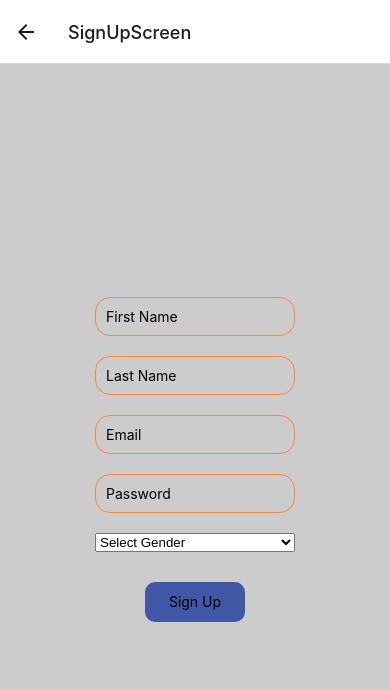
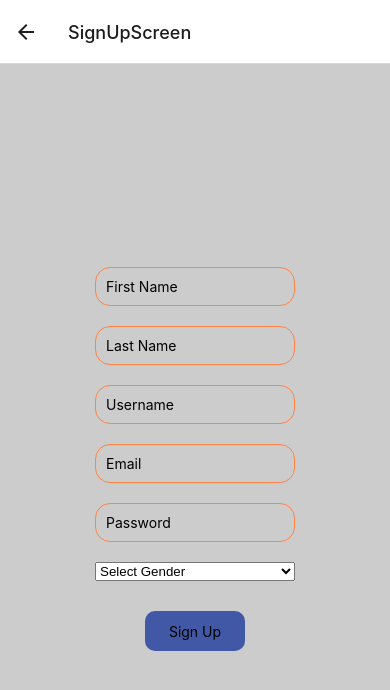
Before and after one commit to ErennBasar/ReactNative-MobileApp, a React Native app: screen /SignUpScreen in a window 390 px wide. Shown: the top 690 px of the page. Built offline with nearby package versions, Linux system fonts and the light colour scheme.

Commit message:
username info added

```diff
--- a/src/screens/SignUpScreen.js
+++ b/src/screens/SignUpScreen.js
@@ -11,6 +11,7 @@ const SignUpScreen = ({ navigation }) => {
     const [firstName, setFirstName] = useState('');
     const [lastName, setLastName] = useState('');
     const [gender,setGender] = useState('');
+    const [username, setUsername] = useState('');
 
     const handleSignUp = () => {
         createUserWithEmailAndPassword(auth, email, password)
@@ -19,11 +20,16 @@ const SignUpScreen = ({ navigation }) => {
                 console.log('Kullanıcı:', user.email);
 
                 updateProfile(user, {
-                    displayName: `${firstName} ${lastName}`,
+                    displayName: `${firstName} ${lastName} ${username}`,
                     photoURL: gender
                 }).then(() => {
                     console.log('Kullanıcı kaydedildi:', user.displayName);
-                    navigation.navigate('Home'); // Kayıt başarılıysa ana ekrana yönlendirin
+
+                    navigation.navigate('CommentScreen',{
+                        firstName: firstName,
+                        lastName: lastName,
+                        username: username
+                    }); // Kayıt başarılıysa ana ekrana yönlendirin
                 }).catch(error => {
                     console.error("Profil güncellenirken bir hata oluştu:", error);
                 });
@@ -45,6 +51,12 @@ const SignUpScreen = ({ navigation }) => {
                 style={styles.textInputStyle}
                 value={lastName}
                 onChangeText={setLastName}
+            />
+             <TextInput
+                placeholder="Username"
+                style={styles.textInputStyle}
+                value={username}
+                onChangeText={setUsername}
             />
 
             <TextInput
```
